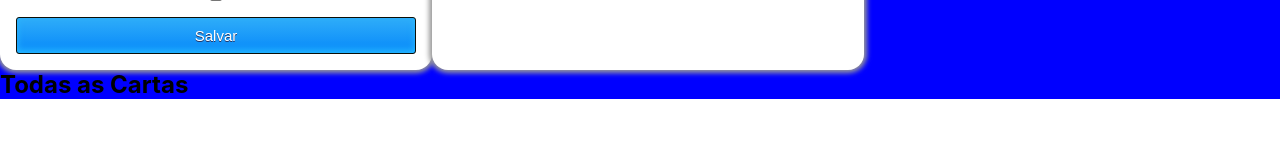
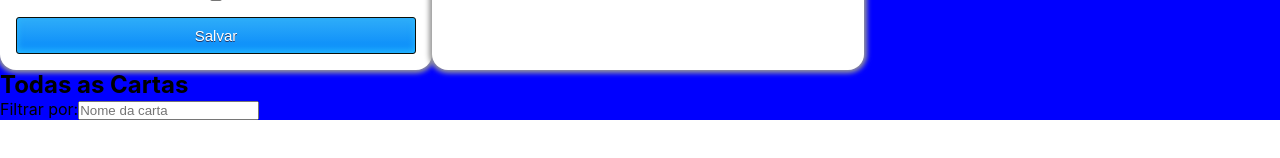
Before and after one commit to viniciussouzas/project-tryunfo, a React (Create React App) app: page / in a window 1280 px wide. Shown: the part 408-566 px from the top of the page. Built offline with nearby package versions, Linux system fonts and the light colour scheme.

Commit message:
Resolve requisito 10

```diff
--- a/src/App.js
+++ b/src/App.js
@@ -1,5 +1,6 @@
 import React from 'react';
 import Card from './components/Card';
+import FilterName from './components/FilterName';
 import Form from './components/Form';
 import RemoveButton from './components/RemoveButton';
 import './styles/App.css';
@@ -20,6 +21,7 @@ class App extends React.Component {
     trunfo: false,
     cardsList: [],
     hasTrunfo: false,
+    inputSearch: '',
   };
 
   onInputChange = ({ target }) => {
@@ -68,6 +70,12 @@ class App extends React.Component {
     }
   };
 
+  searchByName = ({ target }) => {
+    this.setState({
+      inputSearch: target.value,
+    });
+  };
+
   render() {
     const { name,
       description,
@@ -79,6 +87,7 @@ class App extends React.Component {
       trunfo,
       hasTrunfo,
       cardsList,
+      inputSearch,
     } = this.state;
 
     const buttonDisabled = (name.length <= MIN_LENGTH)
@@ -90,6 +99,12 @@ class App extends React.Component {
     || Number(attr1) + Number(attr2) + Number(attr3) > ATTR_TOTAL;
 
     const verifyHasTrunfo = (hasTrunfo === true);
+
+    const cardsFiltered = cardsList.filter((card) => {
+      const nameOfCard = card.name;
+
+      return nameOfCard.toUpperCase().includes(inputSearch.toUpperCase());
+    });
 
     return (
       <div className="globalApp">
@@ -125,7 +140,11 @@ class App extends React.Component {
 
         <section className="cardRendered">
           <h1>Todas as Cartas</h1>
-          {cardsList.map((card, indexOfCard) => (
+          <p>
+            Filtrar por:
+            <FilterName inputSearch={ inputSearch } searchByName={ this.searchByName } />
+          </p>
+          {cardsFiltered.map((card, indexOfCard) => (
             <>
               <Card
                 key={ card.name }
--- /dev/null
+++ b/src/components/FilterName.js
@@ -0,0 +1,25 @@
+import { Component } from 'react';
+import PropTypes from 'prop-types';
+
+class FilterName extends Component {
+  render() {
+    const { inputSearch, searchByName } = this.props;
+
+    return (
+      <input
+        type="text"
+        data-testid="name-filter"
+        placeholder="Nome da carta"
+        value={ inputSearch }
+        onChange={ searchByName }
+      />
+    );
+  }
+}
+
+FilterName.propTypes = {
+  inputSearch: PropTypes.string.isRequired,
+  searchByName: PropTypes.func.isRequired,
+};
+
+export default FilterName;
```
